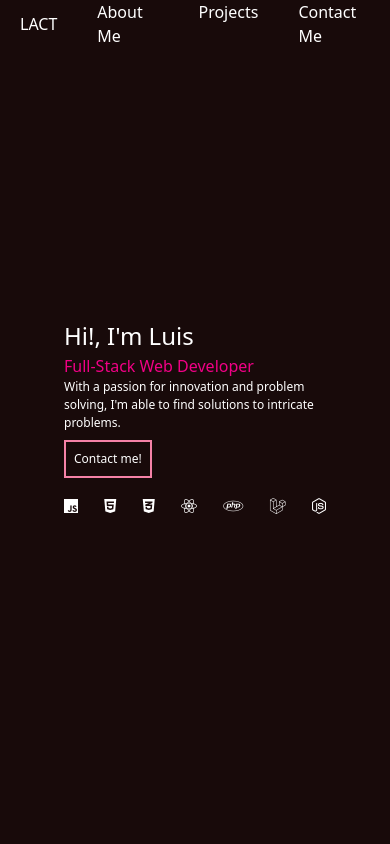
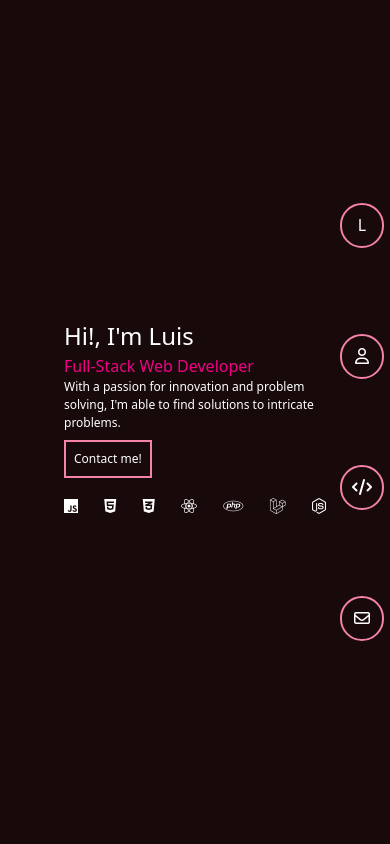
Before and after one commit to lact03/luisdev, a website: page index.html in a window 390 px wide. Shown: the top 844 px of the page. Drawn offline with Linux system fonts and the light colour scheme.

Commit message:
add glassmorphism in nav and nav for small screen

```diff
--- a/index.html
+++ b/index.html
@@ -16,13 +16,41 @@
   <body class="bg-primary text-white">
     <header class="">
       <!-- Navbar -->
-      <nav class="flex items-center fixed w-full h-12 top-0">
+      <nav id="navBar">
+        <div
+          class="max-md:hidden backdrop-blur flex items-center fixed w-full h-12 top-0"
+        >
           <div class="flex-1 mx-5"><a href="#hero">LACT</a></div>
           <ul class="flex">
             <li class="mx-5"><a href="#about-me">About Me</a></li>
             <li class="mx-5"><a href="#projects">Projects</a></li>
             <li class="mx-5"><a href="#contact">Contact Me</a></li>
           </ul>
+        </div>
+        <div
+          class="md:hidden py-40 flex flex-col justify-around items-center fixed right-0 h-screen w-14"
+        >
+          <a
+            href="#hero"
+            class="w-4/5 aspect-square leading-10 text-center border-2 border-solid border-secondary-3 rounded-full"
+            >L</a
+          >
+          <a
+            href="#about-me"
+            class="w-4/5 aspect-square leading-10 text-center border-2 border-solid border-secondary-3 rounded-full"
+            ><i class="fa-regular fa-user"></i
+          ></a>
+          <a
+            href="#projects"
+            class="w-4/5 aspect-square leading-10 text-center border-2 border-solid border-secondary-3 rounded-full"
+            ><i class="fa-solid fa-code"></i
+          ></a>
+          <a
+            href="#contact"
+            class="w-4/5 aspect-square leading-10 text-center border-2 border-solid border-secondary-3 rounded-full"
+            ><i class="fa-regular fa-envelope"></i
+          ></a>
+        </div>
       </nav>
     </header>
 
@@ -78,7 +106,7 @@
             class="w-60 h-60 md:w-96 md:h-96 lg:self-center p-2 max-lg:self-center"
           >
             <img
-              src="./public/1690364217869.jpg"
+              src="./public/1690364217869_edited.jpg"
               alt="profile"
               class="h-full w-full object-contain"
             />
```
Also changed, not shown: dist/output.css, 1 other file. Lines whose indentation alone changed are shown as unchanged.
